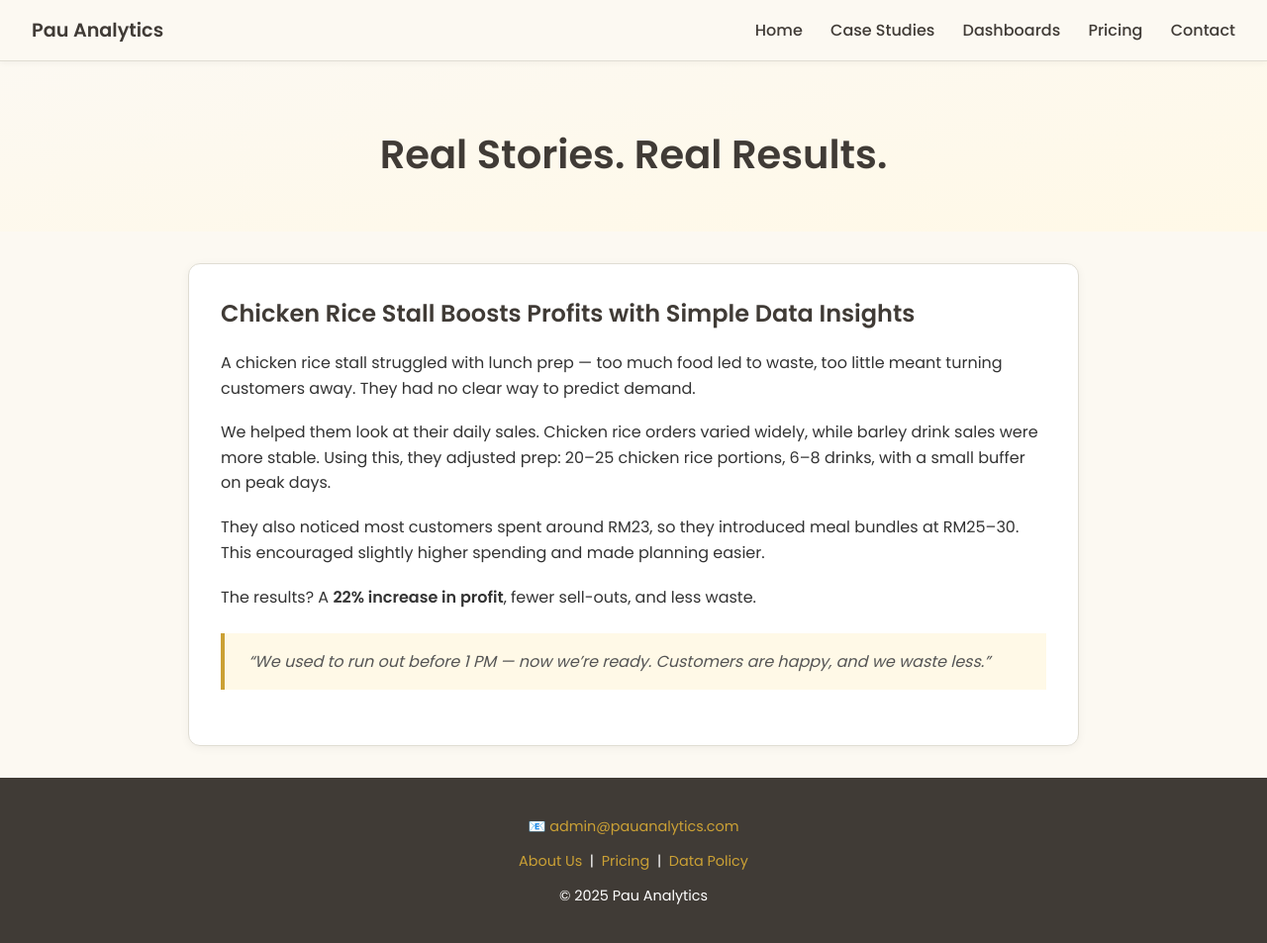
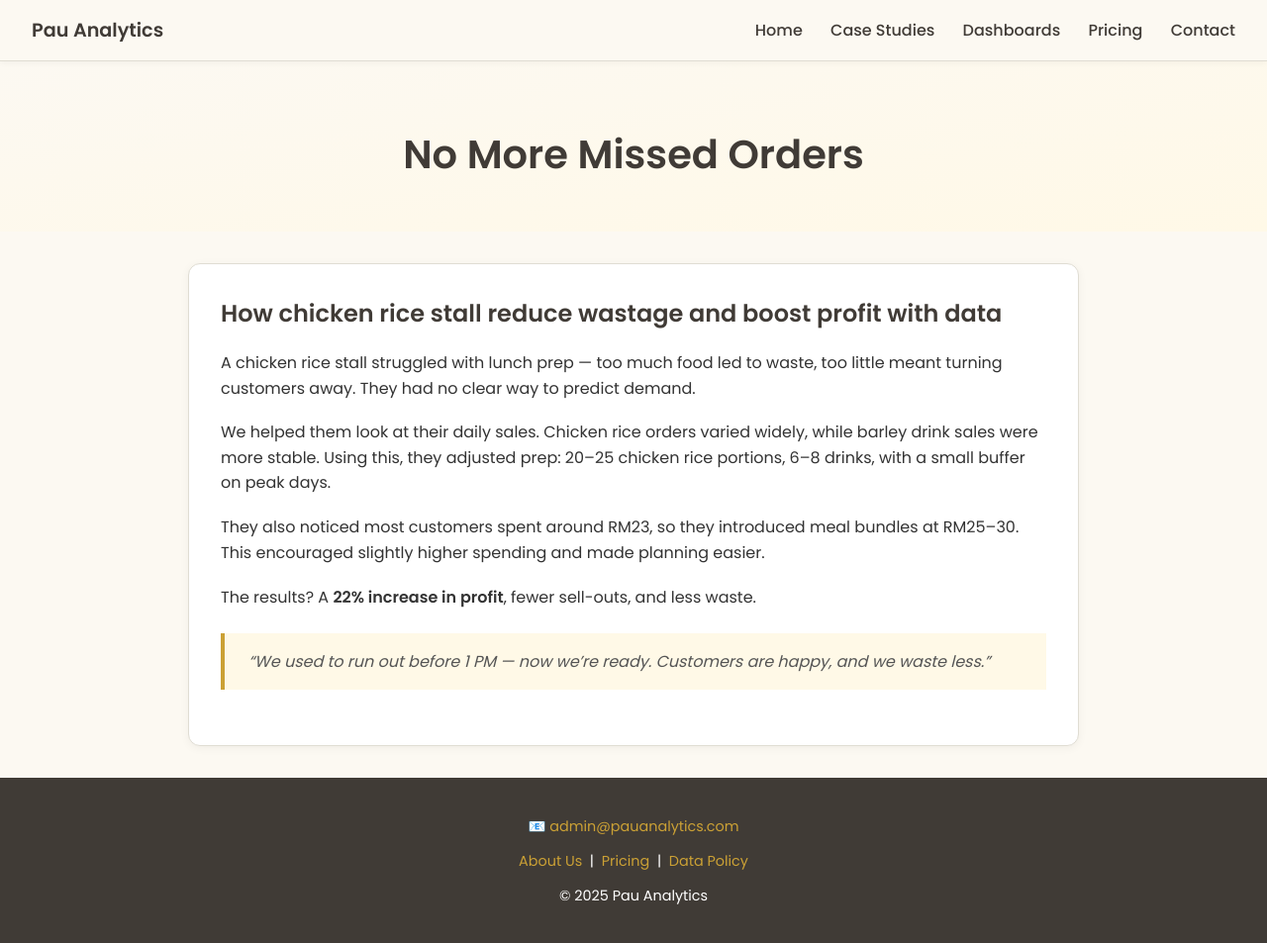
Before and after one commit to lyven81/pinnacles-learning-website, a Jekyll site: the page case-study/case-study-1.html, which Jekyll copies as it is, in a window 1280 px wide and 955 px high. Shown: the whole window at 99% size. Built offline with Jekyll 4.4.1, drawn with Linux system fonts in a browser that asks for light colours.

Commit message:
Update case-study-1.html

```diff
--- a/case-study/case-study-1.html
+++ b/case-study/case-study-1.html
@@ -219,12 +219,12 @@
   </div>
 
   <header>
-    <h1>Real Stories. Real Results.</h1>
+    <h1>No More Missed Orders</h1></h1>
   </header>
 
   <main class="container">
     <div class="case-card">
-      <h2>Chicken Rice Stall Boosts Profits with Simple Data Insights</h2>
+      <h2>How chicken rice stall reduce wastage and boost profit with data</h2>
 
       <p>A chicken rice stall struggled with lunch prep — too much food led to waste, too little meant turning customers away. They had no clear way to predict demand.</p>
 
```
